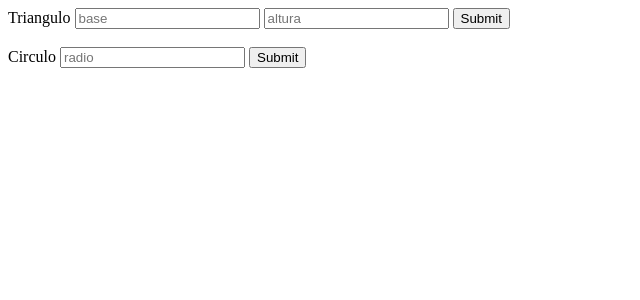
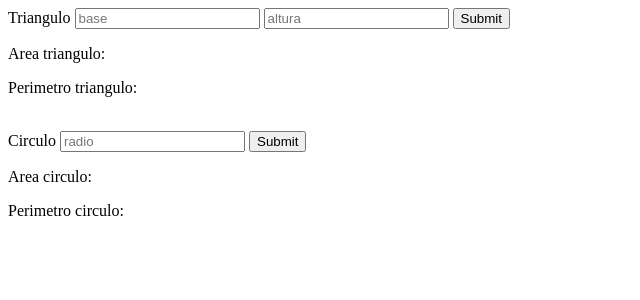
Before and after one commit to danielo15/Calculo-Area, a PHP site: page / in a window 1280 px wide. Shown: the top 300 px of the page, without its empty margins (0-640 px from the left). Run offline with PHP 8.4, Linux system fonts and the light colour scheme.

Commit message:
Creacion index.php version 1.2

```diff
--- a/index.php
+++ b/index.php
@@ -1,7 +1,19 @@
 
 <?php
 //Inicio codificación: JJB - 05/12/2021
+include './clases/triangulo.php';
+include './clases/circulo.php';
 
+//VARIABLES:
+$triangulo = new triangulo();
+$circulo = new circulo();
+$base = 0;
+$altura = 0;
+$radio = 0;
+
+if(isset($_POST['triangulo'])){
+
+}
 
 ?>
 
@@ -24,6 +36,9 @@
 
     </form>
 
+    <p>Area triangulo:</p>
+    <p>Perimetro triangulo:</p>
+
     <br>
 
     <form action="" method="post">
@@ -34,5 +49,8 @@
 
     </form>
 
+    <p>Area circulo:</p>
+    <p>Perimetro circulo:</p>
+
 </body>
 </html>
```
